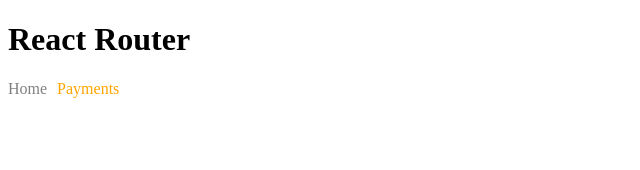
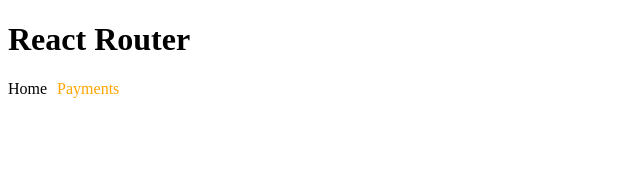
Before and after one commit to 9NBelka/react-learn-module-5, a React (Vite) app: page /payments/1 in a window 1280 px wide. Shown: the top 170 px of the page, without its empty margins (0-640 px from the left). Built offline with nearby package versions, Linux system fonts and the light colour scheme.

Commit message:
Update Navigation.module.css

```diff
--- a/src/components/Navigation/Navigation.module.css
+++ b/src/components/Navigation/Navigation.module.css
@@ -5,6 +5,11 @@
 
 .link{
   text-decoration: none;
+  color: black;
+  transition: 0.5s;
+}
+
+.link:hover{
   color: gray;
 }
 
```
